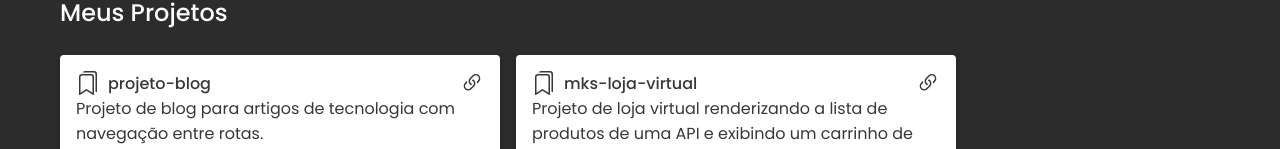
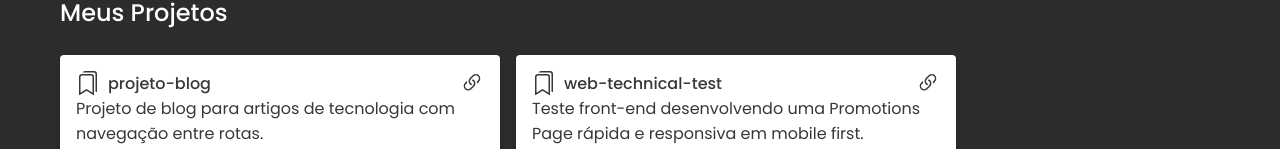
Before and after one commit to reuelsilva/devfolio, a Next.js app: page / in a window 1280 px wide. Shown: the part 625-774 px from the top of the page. Built offline with nearby package versions, Linux system fonts and the light colour scheme.

Commit message:
feat: novo componente ProjectItem adicionado

```diff
--- a/src/app/components/MyProjects/index.tsx
+++ b/src/app/components/MyProjects/index.tsx
@@ -7,6 +7,8 @@ export function MyProjects(){
             <h3>Meus Projetos</h3>
             <div className="projects-grid">
                 <ProjectItem title="projeto-blog" description="Projeto de blog para artigos de tecnologia com navegação entre rotas." skillsUsed={["NextJS", "React", "TypeScript", "Tailwind CSS", "JavaScript"]} repo_url="https://github.com/reuelsilva/projeto-blog" deploy_url="https://curiosidades-de-tecnologia.vercel.app/"/>
+
+                <ProjectItem title="web-technical-test" description="Teste front-end desenvolvendo uma Promotions Page rápida e responsiva em mobile first." skillsUsed={["JavaScript", "HTML", "CSS", "JSON Server"]} repo_url="https://github.com/reuelsilva/web-technical-test" deploy_url="#" />
 
                 <ProjectItem title="mks-loja-virtual" description="Projeto de loja virtual renderizando a lista de produtos de uma API e exibindo um carrinho de compras interativo." skillsUsed={["NextJS", "React", "TypeScript", "JavaScript", "Sass"]} repo_url="https://github.com/reuelsilva/mks-frontend-challenge" deploy_url="https://mks-frontend-challenge-deploy.vercel.app/" />
 
```
